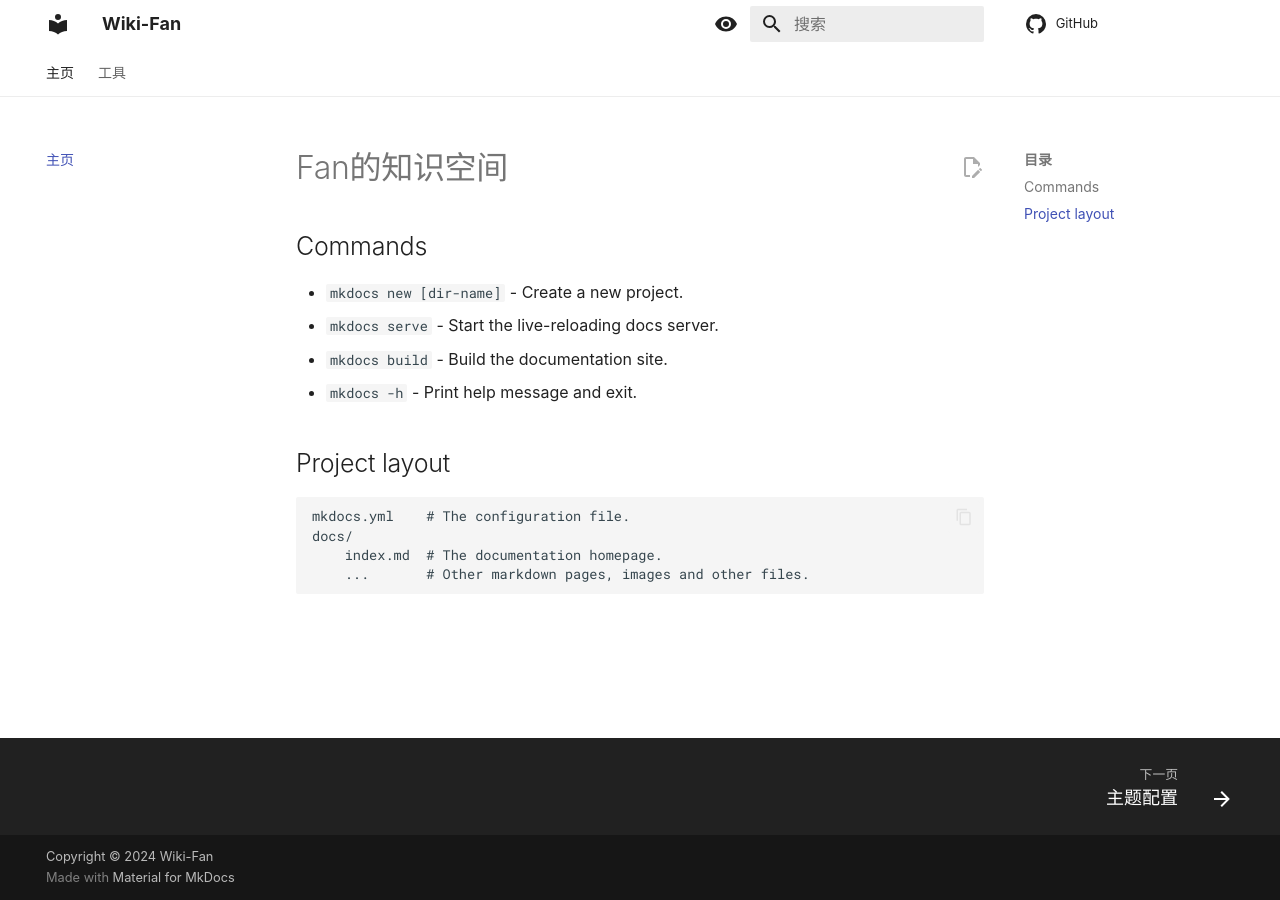
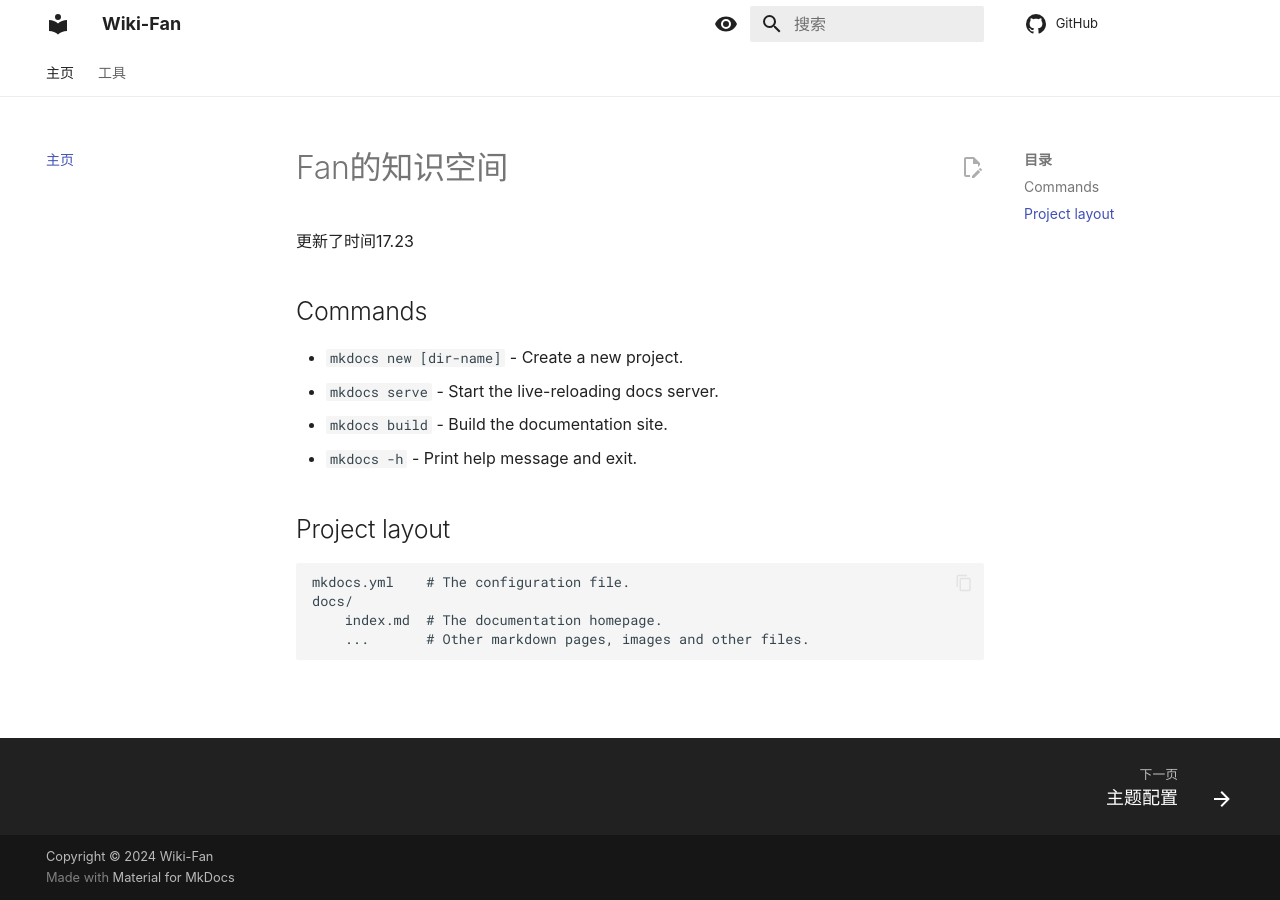
Before and after one commit to vanZF/vanZF.github.io, an MkDocs documentation site: the page built from docs/index.md, in a window 1280 px wide. Built offline with MkDocs 1.6.1 and Material for MkDocs 9.7.7, drawn with Linux system fonts in a browser that asks for light colours; some web fonts are replaced; comment, search, counter and statistics services are not loaded.

Commit message:
测试自动化

```diff
--- a/docs/index.md
+++ b/docs/index.md
@@ -1,6 +1,6 @@
 # Fan的知识空间
 
-
+更新了时间17.23
 
 ## Commands
 
```
